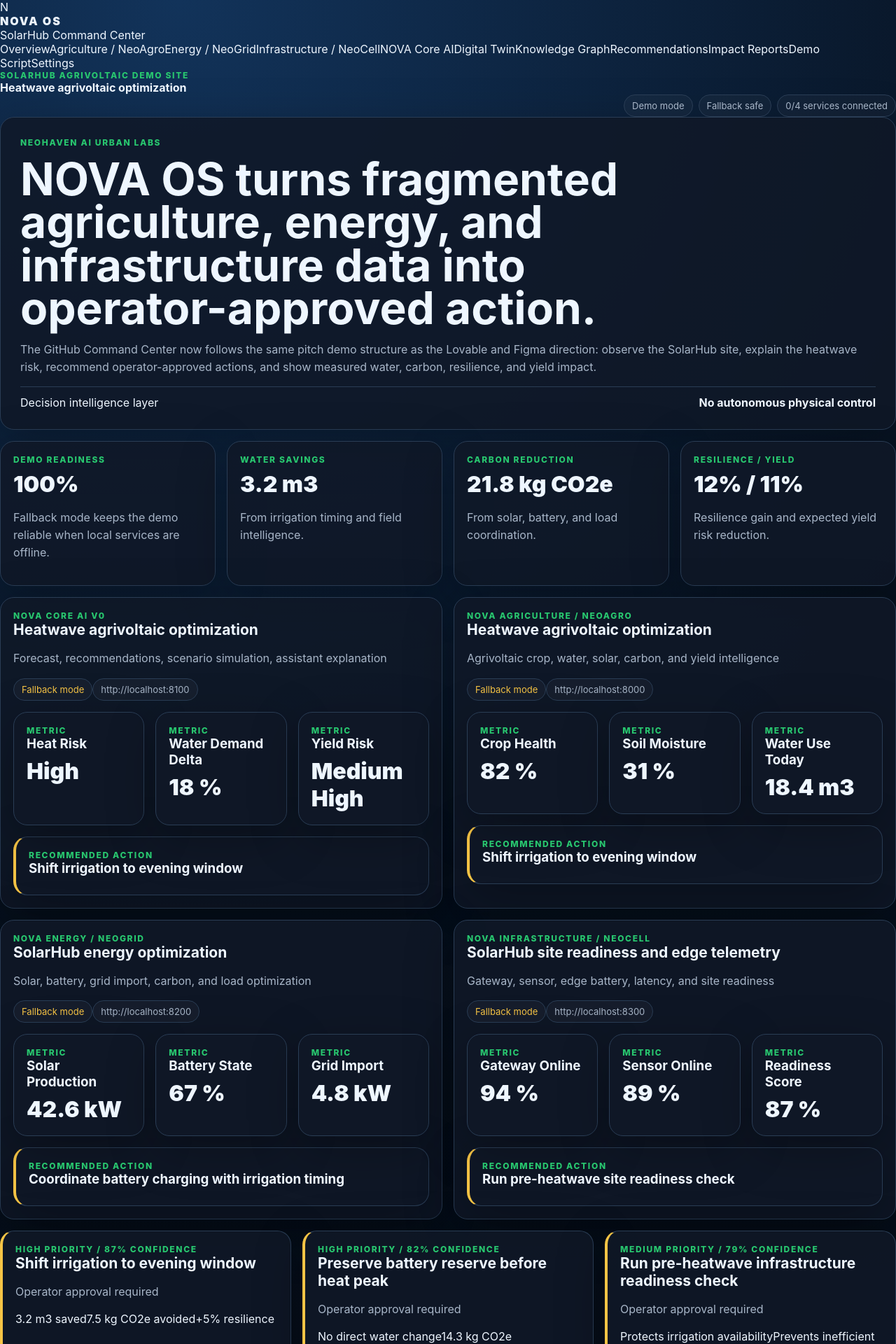
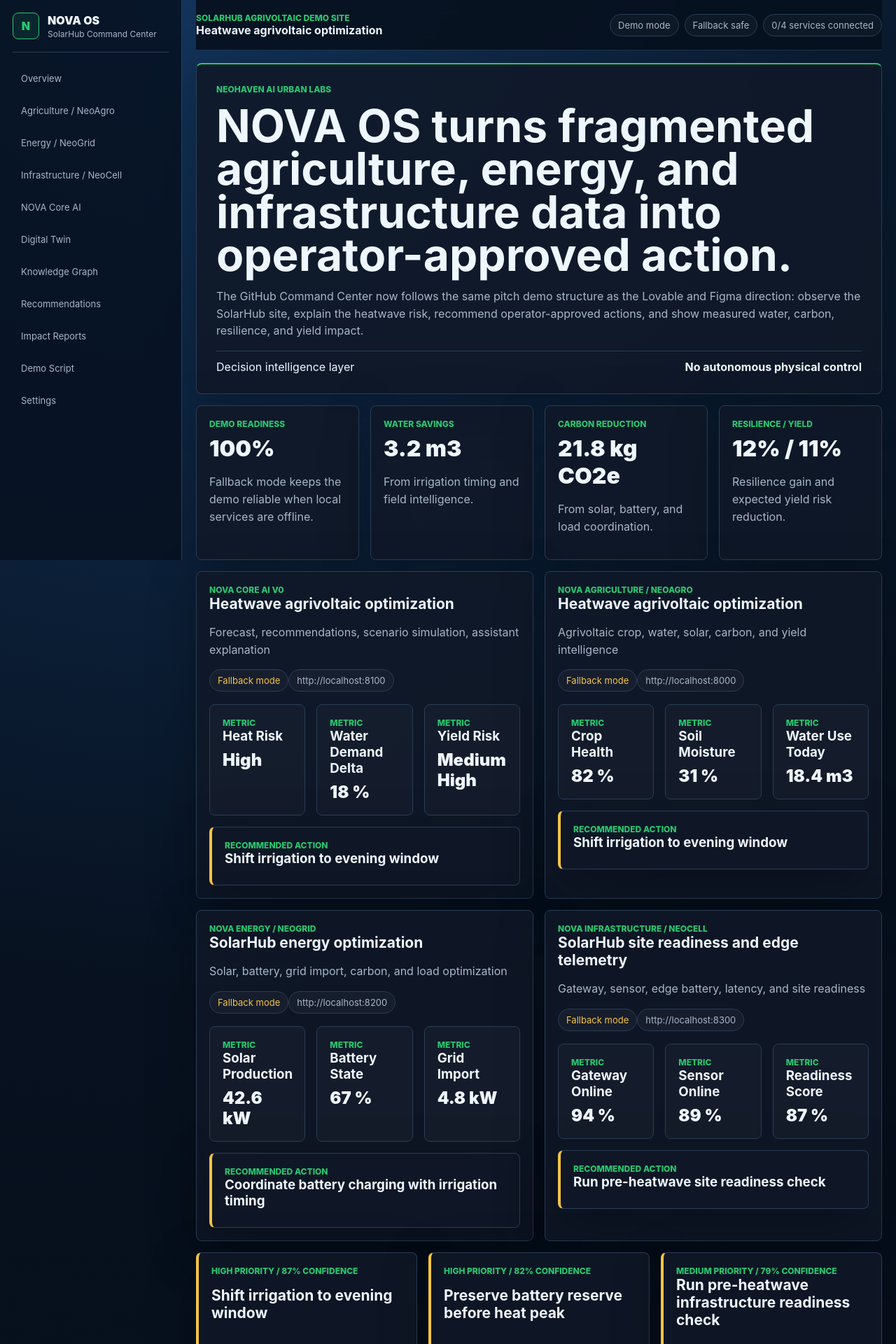
Before and after one commit to wisemaiarservices-debug/NeoHaven-repo-root, a Next.js app in the folder apps/command-center/: page / in a window 1280 px wide. Shown: the top 1920 px of the page at 70% size. Built offline with nearby package versions, Linux system fonts and the light colour scheme.

Commit message:
style(command-center): refine pitch demo layout

```diff
--- a/apps/command-center/app/globals.css
+++ b/apps/command-center/app/globals.css
@@ -19,15 +19,23 @@
   font-family: Inter, ui-sans-serif, system-ui, -apple-system, BlinkMacSystemFont, "Segoe UI", sans-serif;
 }
 a { color: inherit; text-decoration: none; }
-.container { max-width: 1280px; margin: 0 auto; padding: 30px 20px 70px; }
-.nav { display: flex; justify-content: space-between; gap: 16px; align-items: center; margin-bottom: 36px; }
-.logo { font-weight: 900; letter-spacing: .12em; }
+.shell { display: flex; min-height: 100vh; }
+.sidebar { position: sticky; top: 0; width: 260px; height: 100vh; flex: 0 0 auto; border-right: 1px solid var(--border); background: rgba(7, 17, 31, .82); padding: 18px; }
+.brand { display: flex; gap: 12px; align-items: center; padding-bottom: 18px; border-bottom: 1px solid var(--border); }
+.brandMark { display: grid; place-items: center; width: 38px; height: 38px; border: 1px solid var(--green); border-radius: 8px; color: var(--green); font-weight: 900; background: rgba(40, 199, 111, .1); }
+.logo { font-weight: 900; letter-spacing: 0; }
+.subtle { color: var(--muted); font-size: 12px; margin-top: 2px; }
+.sideNav { display: grid; gap: 8px; margin-top: 18px; }
+.sideNav a { color: var(--muted); border: 1px solid transparent; border-radius: 8px; padding: 10px 11px; font-size: 13px; }
+.sideNav a:hover { color: var(--text); border-color: var(--border); background: rgba(255,255,255,.04); }
+.main { flex: 1; min-width: 0; padding: 0 20px 70px; }
+.topbar { position: sticky; top: 0; z-index: 10; display: flex; justify-content: space-between; align-items: center; gap: 16px; padding: 18px 0; margin-bottom: 18px; background: rgba(7, 17, 31, .92); backdrop-filter: blur(18px); border-bottom: 1px solid rgba(42,61,85,.72); }
 .navlinks { display: flex; flex-wrap: wrap; gap: 8px; justify-content: flex-end; }
 .badge { display: inline-flex; align-items: center; border: 1px solid var(--border); border-radius: 999px; padding: 7px 11px; color: var(--muted); font-size: 13px; background: rgba(255,255,255,.03); }
-.card { background: var(--panel); border: 1px solid var(--border); border-radius: 20px; padding: 18px; box-shadow: 0 18px 70px rgba(0,0,0,.26); }
-.hero { padding: 28px; }
-.kicker { color: var(--green); font-size: 12px; font-weight: 800; letter-spacing: .14em; text-transform: uppercase; }
-h1 { font-size: clamp(38px, 5vw, 70px); line-height: .96; margin: 14px 0; max-width: 1000px; }
+.card { background: var(--panel); border: 1px solid var(--border); border-radius: 8px; padding: 18px; box-shadow: 0 18px 70px rgba(0,0,0,.26); }
+.hero { padding: 28px; border-top: 2px solid var(--green); }
+.kicker { color: var(--green); font-size: 12px; font-weight: 800; letter-spacing: 0; text-transform: uppercase; }
+h1 { font-size: 64px; line-height: .96; margin: 14px 0; max-width: 1000px; }
 h2 { margin: 0 0 10px; font-size: 21px; }
 h3 { margin: 0 0 8px; }
 p { color: var(--muted); line-height: 1.55; }
@@ -36,10 +44,21 @@
 .grid-3 { grid-template-columns: repeat(3, minmax(0, 1fr)); }
 .grid-2 { grid-template-columns: repeat(2, minmax(0, 1fr)); }
 .value { font-size: 32px; font-weight: 900; margin-top: 8px; }
+.smallValue { font-size: 24px; }
 .status-ok { color: var(--green); }
 .status-fallback { color: var(--gold); }
 .module-line { display: flex; justify-content: space-between; gap: 12px; border-top: 1px solid var(--border); padding-top: 12px; margin-top: 12px; }
+.moduleCard { scroll-margin-top: 84px; }
+.metricCard { background: rgba(255,255,255,.025); box-shadow: none; }
+.compactGrid { margin-top: 18px; }
 .timeline { display: grid; gap: 10px; }
-.timeline-item { padding: 12px; border: 1px solid var(--border); border-radius: 14px; background: rgba(255,255,255,.03); }
+.timeline-item { padding: 12px; border: 1px solid var(--border); border-radius: 8px; background: rgba(255,255,255,.03); }
 .recommendation { border-left: 4px solid var(--gold); }
-@media (max-width: 980px) { .grid-4, .grid-3, .grid-2 { grid-template-columns: 1fr; } .nav { align-items: flex-start; flex-direction: column; } }
+.actionCard { min-height: 236px; display: flex; flex-direction: column; justify-content: space-between; }
+.impactRows { display: grid; gap: 8px; margin-top: 16px; }
+.impactRows span { border: 1px solid var(--border); border-radius: 8px; padding: 9px 10px; color: var(--muted); background: rgba(255,255,255,.03); }
+.chain { display: flex; flex-wrap: wrap; gap: 10px; margin-top: 18px; }
+.chain span { border: 1px solid var(--border); border-radius: 8px; padding: 12px 14px; color: var(--text); background: linear-gradient(135deg, rgba(40,199,111,.1), rgba(58,167,255,.08)); }
+@media (max-width: 1100px) { .shell { display: block; } .sidebar { position: relative; width: auto; height: auto; } .sideNav { grid-template-columns: repeat(2, minmax(0, 1fr)); } .main { padding: 0 16px 50px; } .topbar { position: relative; align-items: flex-start; flex-direction: column; } h1 { font-size: 44px; } }
+@media (max-width: 980px) { .grid-4, .grid-3, .grid-2 { grid-template-columns: 1fr; } .navlinks { justify-content: flex-start; } }
+@media (max-width: 620px) { .sideNav { grid-template-columns: 1fr; } .module-line { flex-direction: column; } h1 { font-size: 34px; } }
```
